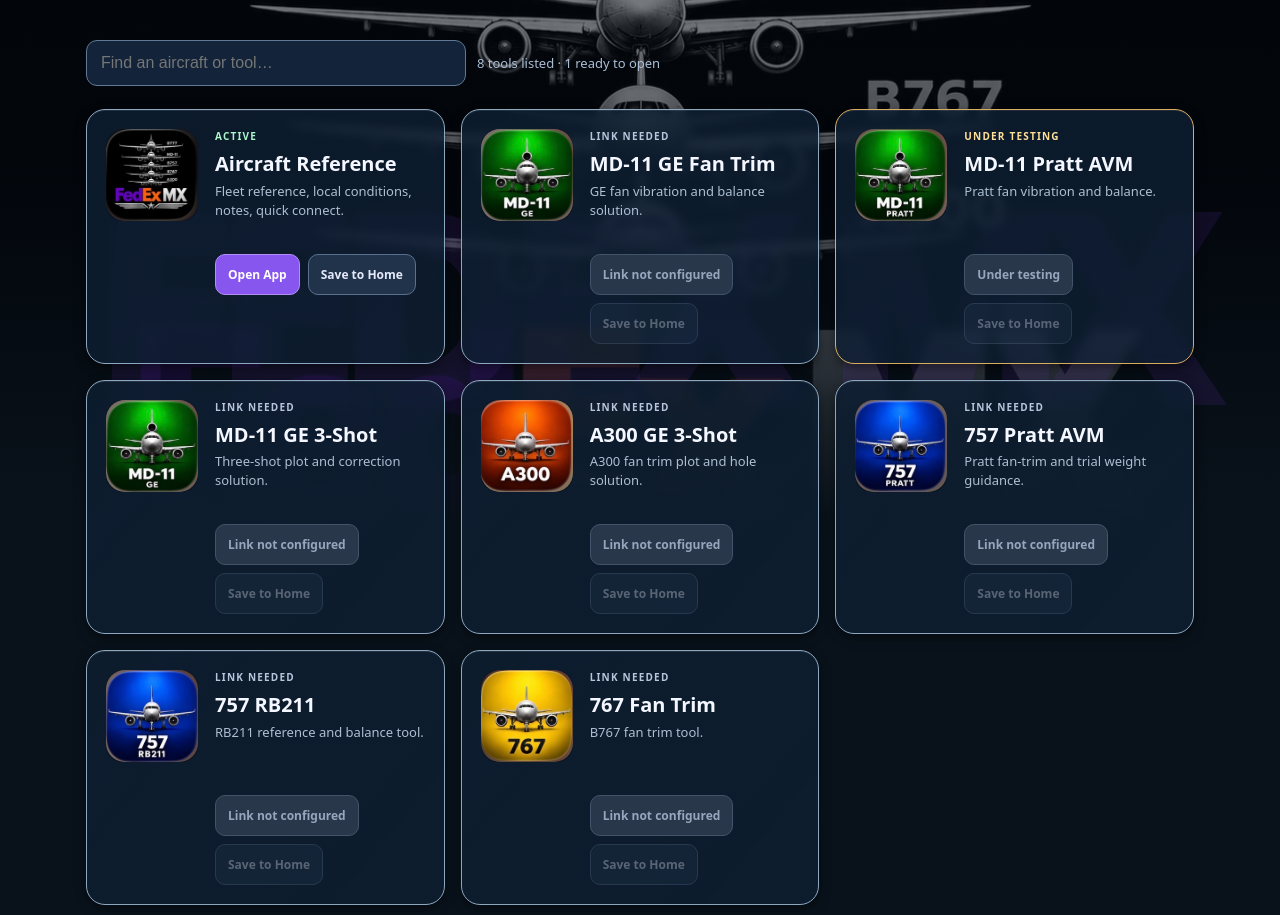
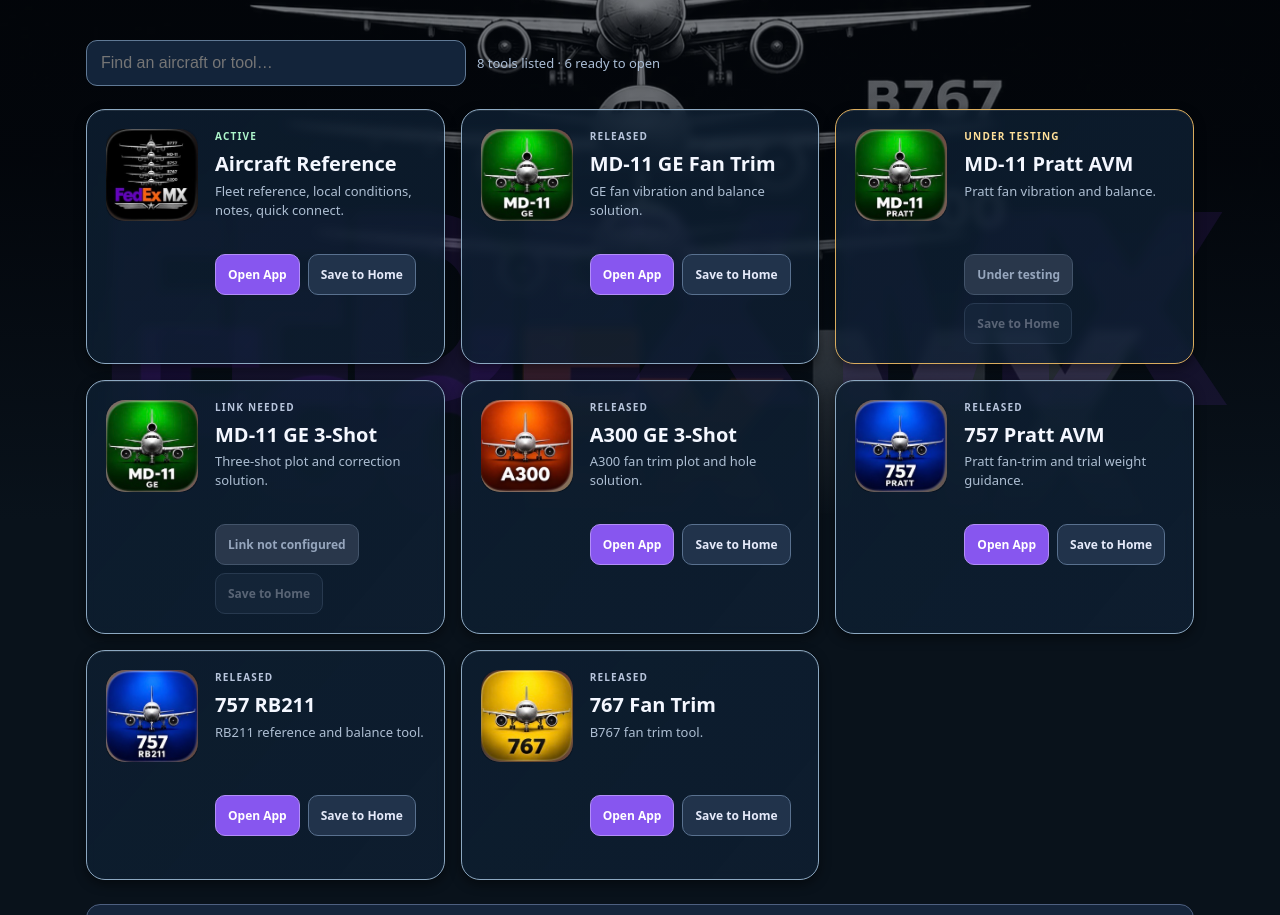
Before and after one commit to kwvin81q/Reference-FedEx-Fleet, a plain HTML site: page apps.html in a window 1280 px wide. Shown: the part 280-1195 px from the top of the page. Drawn offline with Linux system fonts and the light colour scheme; no server answers.

Commit message:
Add files via upload

```diff
--- a/apps.html
+++ b/apps.html
@@ -11,12 +11,12 @@ body::after{content:"FEDEX MX";position:fixed;z-index:-1;bottom:5vh;left:0;right
 .app-card[data-app="md11-pratt"] .status{color:#ffe099}
 @media(max-width:450px){.app-visual{width:72px;min-width:72px;height:72px}.app-visual img{border-radius:15px}}
 </style></head><body><main class="wrap"><header class="top"><div class="brand"><b>FedEx</b> MX · TOOL SUITE</div><a class="back" href="./index.html">Reference App ↗</a></header><section class="hero"><div class="eyebrow">AIRCRAFT MAINTENANCE · APP DIRECTORY</div><h1>One hub. <em>Every MX tool.</em></h1><p>Open any released app from here. If you use it often, save that app directly to your phone's Home Screen. Each app remains independent with its own icon and updates.</p></section><div class="toolbar"><input aria-label="Find app" id="search" placeholder="Find an aircraft or tool…" type="search"/><span class="count" id="count"></span></div><section class="grid" id="grid"><article class="app-card purple" data-app="reference"><div class="app-visual"><img alt="FedEx MX all-aircraft icon" loading="eager" src="./icons/reference.png"/></div><div class="app-info"><div class="status">ACTIVE</div><h2>Aircraft Reference</h2><p>Fleet reference, local conditions, notes, quick connect.</p><div class="card-actions"><a class="launch" data-mx-app="reference" data-mx-track="launch-reference" href="./index.html">Open App</a><button class="save" data-app="reference" type="button">Save to Home</button></div></div></article>
-<article class="app-card green" data-app="md11-ge"><div class="app-visual"><img alt="MD11 GE icon" loading="lazy" src="./icons/md11-ge.png"/></div><div class="app-info"><div class="status">LINK NEEDED</div><h2>MD-11 GE Fan Trim</h2><p>GE fan vibration and balance solution.</p><div class="card-actions"><a aria-disabled="true" class="launch disabled" data-mx-app="md11-ge" data-mx-track="launch-md11-ge" tabindex="-1">Link not configured</a><button class="save" data-app="md11-ge" disabled="" type="button">Save to Home</button></div></div></article>
+<article class="app-card green" data-app="md11-ge"><div class="app-visual"><img alt="MD11 GE icon" loading="lazy" src="./icons/md11-ge.png"/></div><div class="app-info"><div class="status">RELEASED</div><h2>MD-11 GE Fan Trim</h2><p>GE fan vibration and balance solution.</p><div class="card-actions"><a class="launch" data-mx-app="md11-ge" data-mx-track="launch-md11-ge" href="https://kwvin81q.github.io/MD11-GE-Fan-Balance/">Open App</a><button class="save" data-app="md11-ge" type="button">Save to Home</button></div></div></article>
 <article class="app-card green" data-app="md11-pratt"><div class="app-visual"><img alt="MD11 PRATT icon" loading="lazy" src="./icons/md11-pratt.png"/></div><div class="app-info"><div class="status">UNDER TESTING</div><h2>MD-11 Pratt AVM</h2><p>Pratt fan vibration and balance.</p><div class="card-actions"><a aria-disabled="true" class="launch disabled" data-mx-app="md11-pratt" data-mx-track="launch-md11-pratt" tabindex="-1">Under testing</a><button class="save" data-app="md11-pratt" disabled="" type="button">Save to Home</button></div></div></article>
 <article class="app-card green" data-app="md11-ge-3shot"><div class="app-visual"><img alt="MD11 GE 3SHOT icon" loading="lazy" src="./icons/md11-ge.png"/></div><div class="app-info"><div class="status">LINK NEEDED</div><h2>MD-11 GE 3-Shot</h2><p>Three-shot plot and correction solution.</p><div class="card-actions"><a aria-disabled="true" class="launch disabled" data-mx-app="md11-ge-3shot" data-mx-track="launch-md11-ge-3shot" tabindex="-1">Link not configured</a><button class="save" data-app="md11-ge-3shot" disabled="" type="button">Save to Home</button></div></div></article>
-<article class="app-card orange" data-app="a300-ge"><div class="app-visual"><img alt="A300 GE icon" loading="lazy" src="./icons/a300-ge.png"/></div><div class="app-info"><div class="status">LINK NEEDED</div><h2>A300 GE 3-Shot</h2><p>A300 fan trim plot and hole solution.</p><div class="card-actions"><a aria-disabled="true" class="launch disabled" data-mx-app="a300-ge" data-mx-track="launch-a300-ge" tabindex="-1">Link not configured</a><button class="save" data-app="a300-ge" disabled="" type="button">Save to Home</button></div></div></article>
-<article class="app-card blue" data-app="b757-pratt"><div class="app-visual"><img alt="B757 PRATT icon" loading="lazy" src="./icons/b757-pratt.png"/></div><div class="app-info"><div class="status">LINK NEEDED</div><h2>757 Pratt AVM</h2><p>Pratt fan-trim and trial weight guidance.</p><div class="card-actions"><a aria-disabled="true" class="launch disabled" data-mx-app="b757-pratt" data-mx-track="launch-b757-pratt" tabindex="-1">Link not configured</a><button class="save" data-app="b757-pratt" disabled="" type="button">Save to Home</button></div></div></article>
-<article class="app-card blue" data-app="b757-rb211"><div class="app-visual"><img alt="B757 RB211 icon" loading="lazy" src="./icons/b757-rb211.png"/></div><div class="app-info"><div class="status">LINK NEEDED</div><h2>757 RB211</h2><p>RB211 reference and balance tool.</p><div class="card-actions"><a aria-disabled="true" class="launch disabled" data-mx-app="b757-rb211" data-mx-track="launch-b757-rb211" tabindex="-1">Link not configured</a><button class="save" data-app="b757-rb211" disabled="" type="button">Save to Home</button></div></div></article>
-<article class="app-card yellow" data-app="b767-fan"><div class="app-visual"><img alt="B767 FAN icon" loading="lazy" src="./icons/b767-fan.png"/></div><div class="app-info"><div class="status">LINK NEEDED</div><h2>767 Fan Trim</h2><p>B767 fan trim tool.</p><div class="card-actions"><a aria-disabled="true" class="launch disabled" data-mx-app="b767-fan" data-mx-track="launch-b767-fan" tabindex="-1">Link not configured</a><button class="save" data-app="b767-fan" disabled="" type="button">Save to Home</button></div></div></article></section><aside class="install-note"><b>How Home Screen saves work</b><div>On iPhone: open an app in Safari, tap Share, then <b>Add to Home Screen</b>. On Android: open in Chrome and choose <b>Add to Home screen</b> or <b>Install app</b>. The browser handles installation, not this website.</div></aside><footer>MX App Center · New tools appear here when their public links are configured. Private usage analytics remain available only in your locked Fleet Usage dashboard.</footer></main><div aria-labelledby="modalTitle" aria-modal="true" class="modal" id="modal" role="dialog"><div class="dialog"><h2 id="modalTitle">Save this app to Home Screen</h2><p id="modalText"></p><button id="closeModal" type="button">Got it</button></div></div><script>
+<article class="app-card orange" data-app="a300-ge"><div class="app-visual"><img alt="A300 GE icon" loading="lazy" src="./icons/a300-ge.png"/></div><div class="app-info"><div class="status">RELEASED</div><h2>A300 GE 3-Shot</h2><p>A300 fan trim plot and hole solution.</p><div class="card-actions"><a class="launch" data-mx-app="a300-ge" data-mx-track="launch-a300-ge" href="https://kwvin81q.github.io/AIRBUS-GE-3-Shot/">Open App</a><button class="save" data-app="a300-ge" type="button">Save to Home</button></div></div></article>
+<article class="app-card blue" data-app="b757-pratt"><div class="app-visual"><img alt="B757 PRATT icon" loading="lazy" src="./icons/b757-pratt.png"/></div><div class="app-info"><div class="status">RELEASED</div><h2>757 Pratt AVM</h2><p>Pratt fan-trim and trial weight guidance.</p><div class="card-actions"><a class="launch" data-mx-app="b757-pratt" data-mx-track="launch-b757-pratt" href="https://kwvin81q.github.io/757-PW-3-Shot/">Open App</a><button class="save" data-app="b757-pratt" type="button">Save to Home</button></div></div></article>
+<article class="app-card blue" data-app="b757-rb211"><div class="app-visual"><img alt="B757 RB211 icon" loading="lazy" src="./icons/b757-rb211.png"/></div><div class="app-info"><div class="status">RELEASED</div><h2>757 RB211</h2><p>RB211 reference and balance tool.</p><div class="card-actions"><a class="launch" data-mx-app="b757-rb211" data-mx-track="launch-b757-rb211" href="https://kwvin81q.github.io/RB211-3-Shot/">Open App</a><button class="save" data-app="b757-rb211" type="button">Save to Home</button></div></div></article>
+<article class="app-card yellow" data-app="b767-fan"><div class="app-visual"><img alt="B767 FAN icon" loading="lazy" src="./icons/b767-fan.png"/></div><div class="app-info"><div class="status">RELEASED</div><h2>767 Fan Trim</h2><p>B767 fan trim tool.</p><div class="card-actions"><a class="launch" data-mx-app="b767-fan" data-mx-track="launch-b767-fan" href="https://kwvin81q.github.io/767-Balance/">Open App</a><button class="save" data-app="b767-fan" type="button">Save to Home</button></div></div></article></section><aside class="install-note"><b>How Home Screen saves work</b><div>On iPhone: open an app in Safari, tap Share, then <b>Add to Home Screen</b>. On Android: open in Chrome and choose <b>Add to Home screen</b> or <b>Install app</b>. The browser handles installation, not this website.</div></aside><footer>MX App Center · New tools appear here when their public links are configured. Private usage analytics remain available only in your locked Fleet Usage dashboard.</footer></main><div aria-labelledby="modalTitle" aria-modal="true" class="modal" id="modal" role="dialog"><div class="dialog"><h2 id="modalTitle">Save this app to Home Screen</h2><p id="modalText"></p><button id="closeModal" type="button">Got it</button></div></div><script>
 const items=[...document.querySelectorAll('.app-card')];const search=document.getElementById('search');function filter(){let q=search.value.trim().toLowerCase(),n=0;items.forEach(x=>{let show=x.textContent.toLowerCase().includes(q);x.hidden=!show;if(show)n++});document.getElementById('count').textContent=n+' tools listed · '+items.filter(x=>x.querySelector('a.launch:not(.disabled)')).length+' ready to open'}search.addEventListener('input',filter);filter();document.querySelectorAll('.save:not(:disabled)').forEach(button=>button.addEventListener('click',()=>{window.MXTrack?.send('install_help',button.dataset.app);document.getElementById('modalText').textContent='Open the app first. On iPhone in Safari: tap Share → Add to Home Screen → Add. On Android in Chrome: menu → Add to Home screen or Install app. Each app gets its own shortcut.';document.getElementById('modal').classList.add('show')}));document.getElementById('closeModal').onclick=()=>document.getElementById('modal').classList.remove('show');document.getElementById('modal').onclick=e=>{if(e.target.id==='modal')e.currentTarget.classList.remove('show')};document.addEventListener('keydown',e=>{if(e.key==='Escape')document.getElementById('modal').classList.remove('show')});
 </script><script data-mx-app="app-center" data-mx-page="home" src="./mx-track.js"></script></body></html>
```
